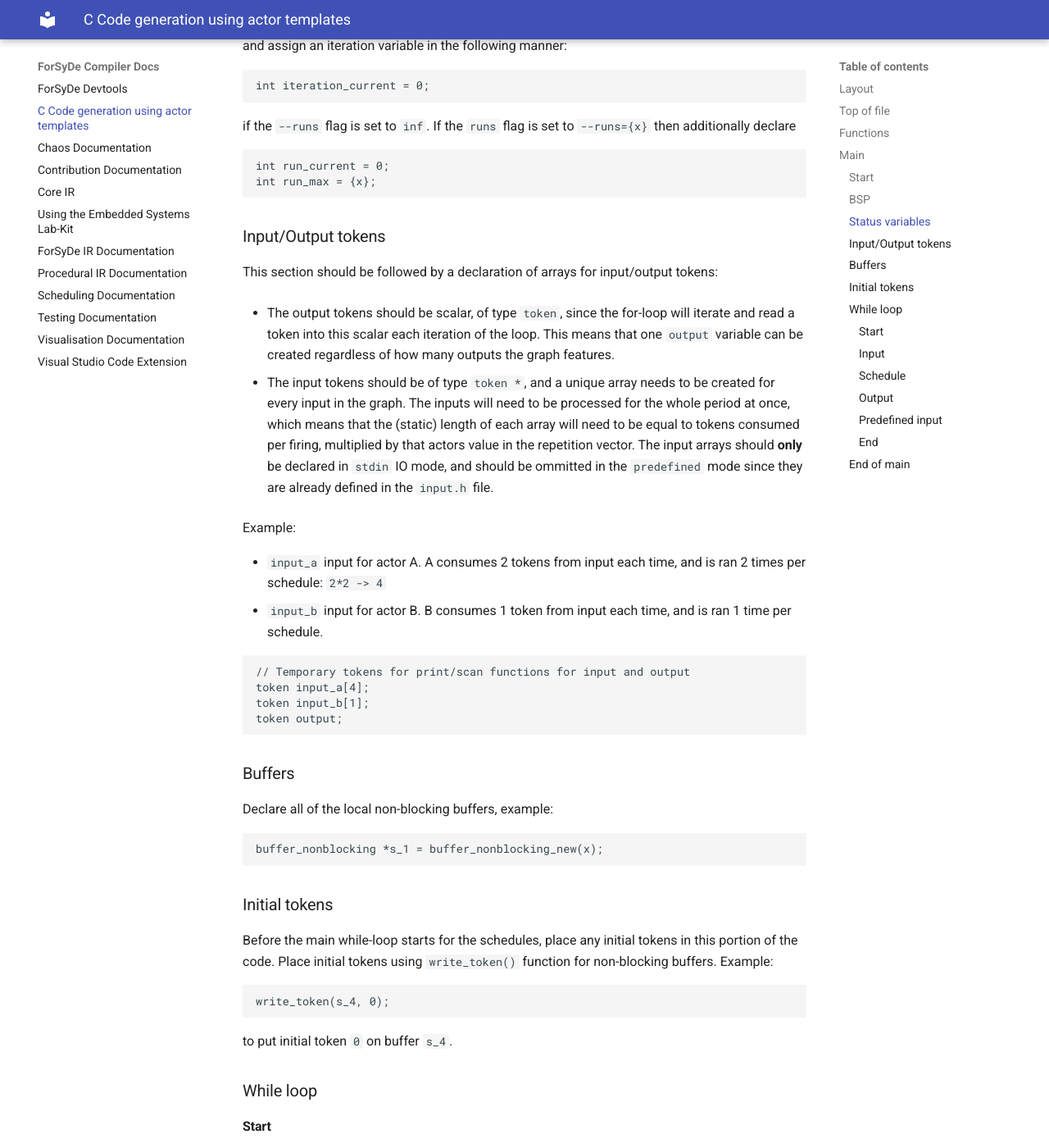
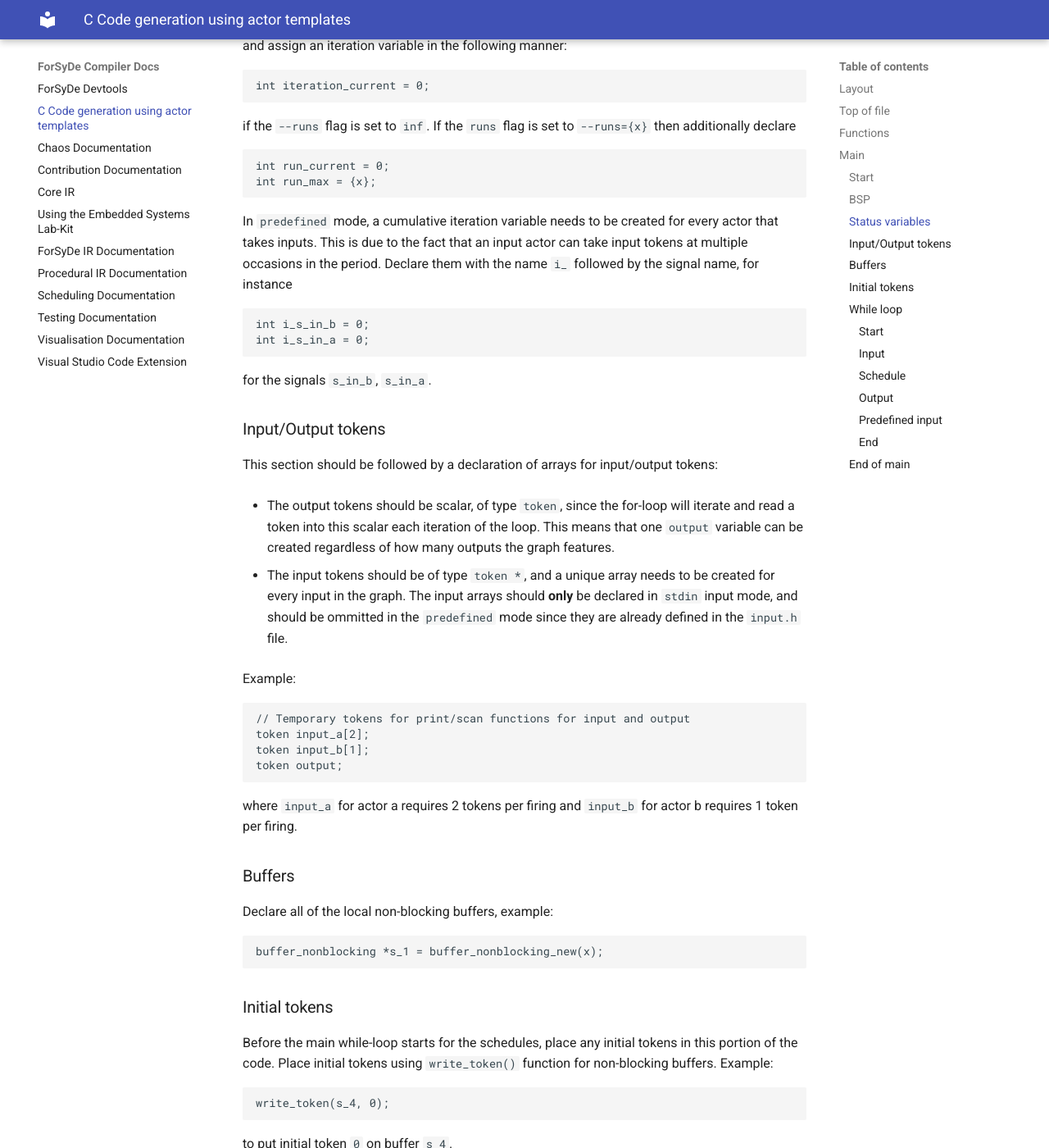
Before and after one commit to sthaeron/forsyde-devtools, an MkDocs documentation site: the page built from docs/c-code-templates.md, in a window 1280 px wide and 1400 px high, scrolled down 2275 px. Shown: the whole window at 82% size. Built offline with MkDocs 1.6.1 and Material for MkDocs 9.7.7, drawn with Linux system fonts in a browser that asks for light colours; some of the changed text lies outside the part shown.

Commit message:
docs: Update actor template documentation to how fix works

````diff
--- a/docs/c-code-templates.md
+++ b/docs/c-code-templates.md
@@ -119,6 +119,18 @@ int run_current = 0;
 int run_max = {x};
 ```
 
+In `predefined` mode, a cumulative iteration variable needs to be created for every actor that
+takes inputs. This is due to the fact that an input actor can take input tokens at multiple
+occasions in the period. Declare them with the name `i_` followed by the signal name,
+for instance
+
+```C
+int i_s_in_b = 0;
+int i_s_in_a = 0;
+```
+
+for the signals `s_in_b`, `s_in_a`.
+
 ### Input/Output tokens
 
 This section should be followed by a declaration of arrays for input/output tokens:
@@ -128,25 +140,20 @@ and read a token into this scalar each iteration of the loop. This means that on
 `output` variable can be created regardless of how many outputs the graph features.
 
 - The input tokens should be of type `token *`, and a unique array needs to be created
-for every input in the graph. The inputs will need to be processed for the whole period
-at once, which means that the (static) length of each array will need to be equal to
-tokens consumed per firing, multiplied by that actors value in the repetition vector.
-The input arrays should **only** be declared in `stdin` IO mode, and should be ommitted
-in the `predefined` mode since they are already defined in the `input.h` file.
+for every input in the graph. The input arrays should **only** be declared in `stdin` input mode,
+and should be ommitted in the `predefined` mode since they are already defined in the `input.h` file.
 
 Example:
 
-- `input_a` input for actor A. A consumes 2 tokens from input each time, and is ran 2
-times per schedule: `2*2 -> 4`
-- `input_b` input for actor B. B consumes 1 token from input each time, and is ran 1
-time per schedule.
-
 ```C
 // Temporary tokens for print/scan functions for input and output
-token input_a[4];
+token input_a[2];
 token input_b[1];
 token output;
 ```
+
+where `input_a` for actor a requires 2 tokens per firing and `input_b` for actor b requires 1 token
+per firing.
 
 ### Buffers
 
@@ -196,23 +203,20 @@ following 3 steps:
 Example:
 
 ```C
-for (i = 0; i < 4; i++) {
+for (i = 0; i < 2; i++) {
     ret = scanf("%d", &input_a[i]);
 }
 if (ret < 1) {
     break;
 }
-for(i = 0; i < 4; i++) {
+for(i = 0; i < 2; i++) {
     write_token(s_in_a, input_a[i]);
 }
 ```
 
 where `%d` needs to be replaced in case another data type than decimal is read.
-Similarly as [Input/Output tokens](#inputoutput-tokens), the upper bound on the
-for-loop for (1.) needs to consider how many times this input needs every firing,
-and how many times this buffer will be read from per period. In this example,
-2 tokens are consumed from `input_a` each time the actor fires, and the actor
-fires 2 times per schedule meaning 4 tokens need to be read per period.
+The upper bound on the for-loop for (1.) needs to consider how many tokens this
+input needs every firing.
 
 For (2.), only the final `scanf` return value is checked for that particular
 input, which will break out of the main while-loop. Afterwards for (3.), a
@@ -226,12 +230,13 @@ schedule, so the `write_token` needs to subindex within a period. This is done w
 for example:
 
 ```C
-for(i = 0; i < 4; i++) {
-    write_token(s_in_a, input_a[iteration_current * 4 + i]);
+for(i = 0; i < 2; i++) {
+    write_token(s_in_a, input_s_in_a[iteration_current * 4 + i_s_in_a]);
+    i_s_in_a = i_s_in_a + 1;
 }
 ```
 
-since each period contains 4 tokens of data.
+since each period contains 4 tokens of data, where only 2 tokens are consumed each firing.
 
 #### Schedule
 
@@ -275,20 +280,27 @@ printf("\n");
 
 #### Predefined input
 
-If in `predefined` input mode with runs set to `inf`, it needs to be checked whether all the data has
-been consumed. Start by incrementing the iteration counter, and then wrap
-the value back to 0 if all inputs have been consumed:
+If in `predefined` input mode with runs set to `inf`, it needs to be checked
+whether all the data has been consumed. Start by incrementing the iteration
+counter, and then wrap the value back to 0 if all inputs have been consumed:
 
 ```C
- iteration_current = iteration_current + 1;
- if (iteration_current == iteration_max) {
-     iteration_current = 0;
- }
+iteration_current = iteration_current + 1;
+i_s_in_b = 0;
+i_s_in_a = 0;
+if (iteration_current == iteration_max) {
+    iteration_current = 0;
+}
 ```
+The accumulating subindices for the flattened array `i_s_in_b` and
+`i_s_in_a` need to be reset to 0 since the period is over.
 
 In the case where runs is set to `runs={x}`, then use the following code block
 
 ```C
+iteration_current = iteration_current + 1;
+i_s_in_b = 0;
+i_s_in_a = 0;
 if (iteration_current == iteration_max) {
     iteration_current = 0;
     run_current = run_current + 1;
````
